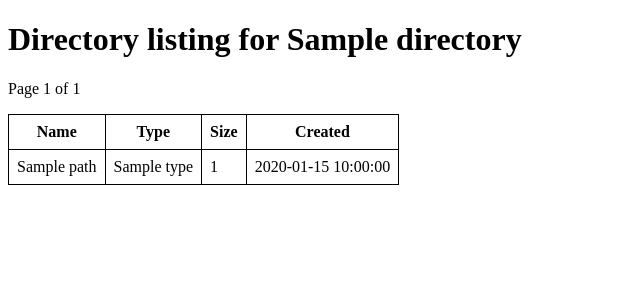
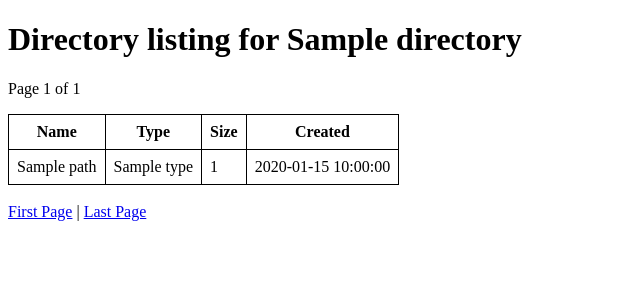
Before and after one commit to ksudarsh/Basic, a Flask app: template app/templates/listing.html in a window 1280 px wide. Shown: the top 300 px of the page, without its empty margins (0-640 px from the left). Run offline with Flask 3, Linux system fonts and the light colour scheme; the template is opened without the code that fills it: most values are stand-ins (such as "Sample title", 1, 10 or a date in 2020).

Commit message:
Scroll through pages with first, last, next etc.

```diff
--- a/app/templates/listing.html
+++ b/app/templates/listing.html
@@ -37,5 +37,16 @@
         {% endfor %}
       </tbody>
     </table>
+    <br>
+    <div>
+      <a href="/files?page_num=1&directory={{ directory }}">First Page</a> |
+      {% if page_num > 1 %}
+        <a href="/files?page_num={{ page_num - 1 }}&directory={{ directory }}">Previous Page</a> |
+      {% endif %}
+      {% if page_num < num_pages %}
+        <a href="/files?page_num={{ page_num + 1 }}&directory={{ directory }}">Next Page</a> |
+      {% endif %}
+      <a href="/files?page_num={{ num_pages }}&directory={{ directory }}">Last Page</a>
+    </div>
   </body>
 </html>
```
